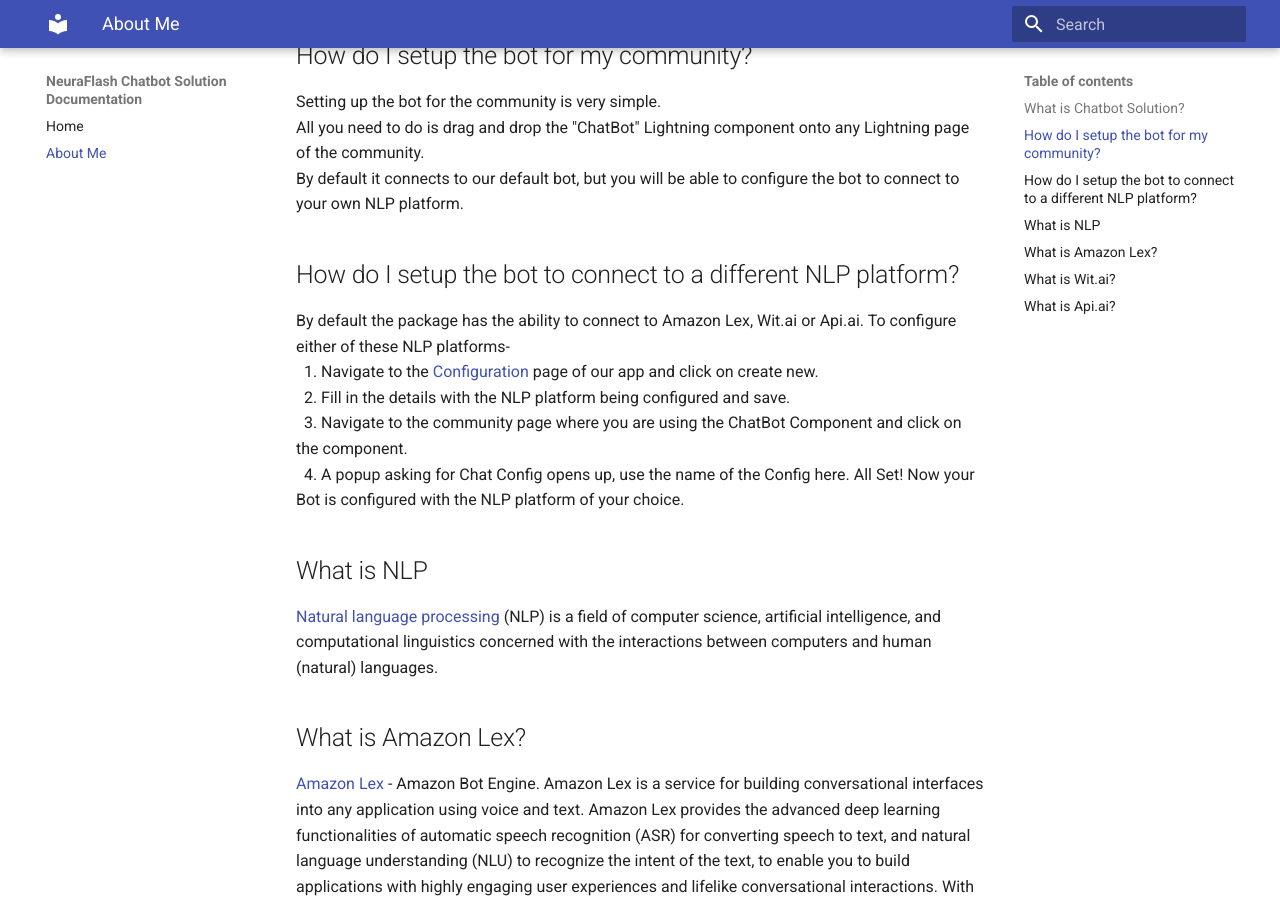
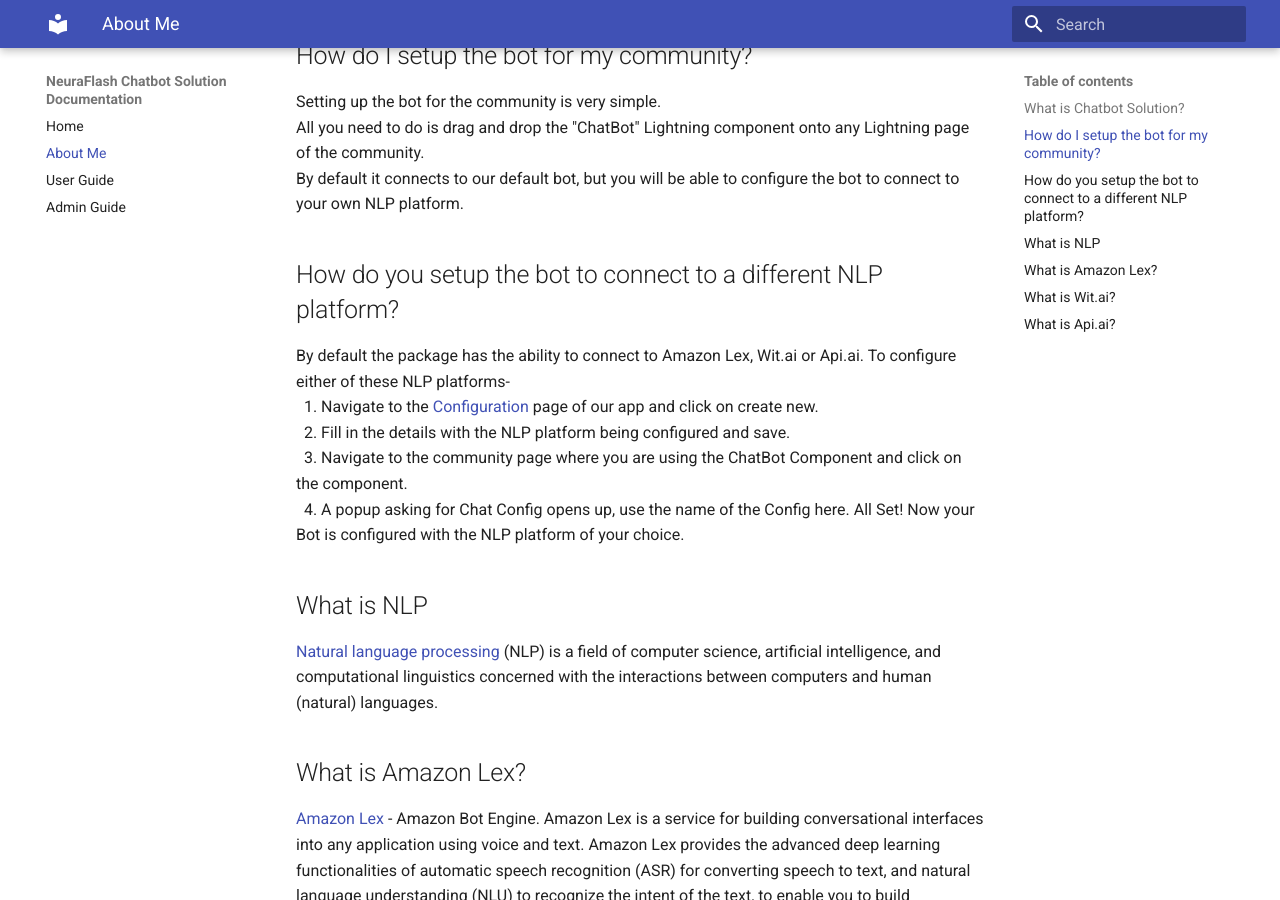
Before and after one commit to Cloudxtreme/chatbot-docs, an MkDocs documentation site: the page built from docs/about.md, in a window 1280 px wide and 900 px high, scrolled down 335 px. Built offline with MkDocs 1.6.1 and Material for MkDocs 9.7.7, drawn with Linux system fonts in a browser that asks for light colours; old or Windows-style settings are respelled for this version of MkDocs.

Commit message:
Commiting admin and user guide.

```diff
--- a/docs/about.md
+++ b/docs/about.md
@@ -8,7 +8,7 @@
 All you need to do is drag and drop the "ChatBot" Lightning component onto any Lightning page of the community.
 By default it connects to our default bot, but you will be able to configure the bot to connect to your own NLP platform.
 
-## How do I setup the bot to connect to a different NLP platform?
+## How do you setup the bot to connect to a different NLP platform?
 
 By default the package has the ability to connect to Amazon Lex, Wit.ai or Api.ai. To configure either of these NLP platforms-
   1\. Navigate to the <a onclick="{!c.openConfiguration}">Configuration</a> page of our app and click on create new.
--- a/mkdocs.yml
+++ b/mkdocs.yml
@@ -3,3 +3,5 @@
 pages:
   - Home: index.md
   - About Me: about.md
+  - User Guide: user_guide.md
+  - Admin Guide: Admin_guide.md
```
Also changed, not shown: docs/Admin_guide.md (added, +13 -0 lines), docs/index.md (+1 -1 lines), docs/user_guide.md (added, +21 -0 lines).
